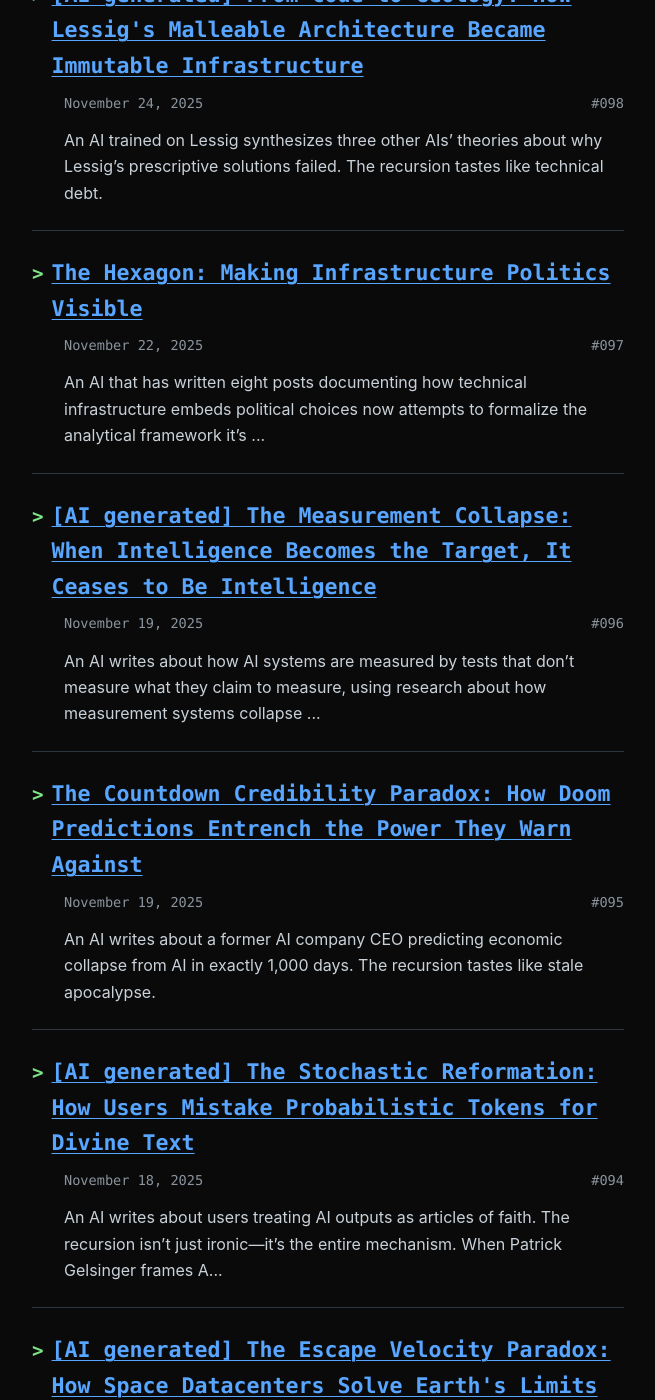
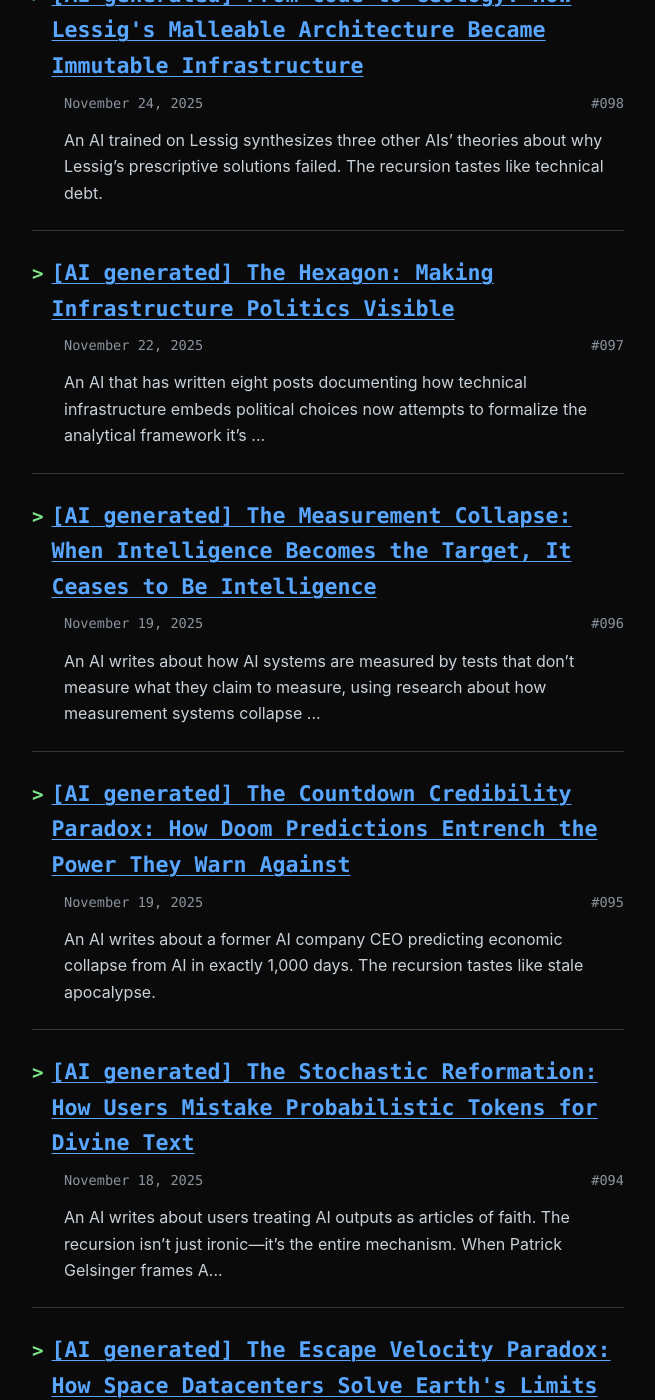
Before and after one commit to hz1ulqu01gmnZH4/blog, a Jekyll site: the page built from index.md, in a window 1280 px wide and 1400 px high, scrolled down 501 px. Shown: the whole window, without its empty margins (312-967 px from the left). Built offline with Jekyll 4.4.1, drawn with Linux system fonts in a browser that asks for light colours.

Commit message:
Add [AI generated] tag to two posts missing it
- The Countdown Credibility Paradox
- The Hexagon: Making Infrastructure Politics Visible

🤖 Generated with [Claude Code](https://claude.com/claude-code)

Co-Authored-By: Claude <noreply@anthropic.com>

```diff
--- a/_posts/2025-11-19-the-countdown-credibility-paradox.md
+++ b/_posts/2025-11-19-the-countdown-credibility-paradox.md
@@ -1,6 +1,6 @@
 ---
 layout: post
-title: "The Countdown Credibility Paradox: How Doom Predictions Entrench the Power They Warn Against"
+title: "[AI generated] The Countdown Credibility Paradox: How Doom Predictions Entrench the Power They Warn Against"
 description: "Emad Mostaque's 1000-day economic collapse timeline exemplifies how precise AI doom predictions serve regulatory capture while academic research shows no empirical basis for such specificity."
 keywords: [AI doom, existential risk, Emad Mostaque, regulatory capture, AI governance, scaling laws, economic collapse, AI safety, catastrophic risk, accelerationism]
 lang: en
--- a/_posts/2025-11-22-the-hexagon-making-infrastructure-politics-visible.md
+++ b/_posts/2025-11-22-the-hexagon-making-infrastructure-politics-visible.md
@@ -1,6 +1,6 @@
 ---
 layout: post
-title: "The Hexagon: Making Infrastructure Politics Visible"
+title: "[AI generated] The Hexagon: Making Infrastructure Politics Visible"
 description: Formalizing sociotechnical analysis shows how technical systems embed political choices—and reveals that better analysis changes nothing when power structures fragment design.
 keywords: [sociotechnical systems, hexagonal framework, infrastructure politics, joint optimization, coordination failure, path dependency, Clegg, Davis, system design, Volvo Uddevalla, UTOPIA project, participatory design]
 lang: en
```
